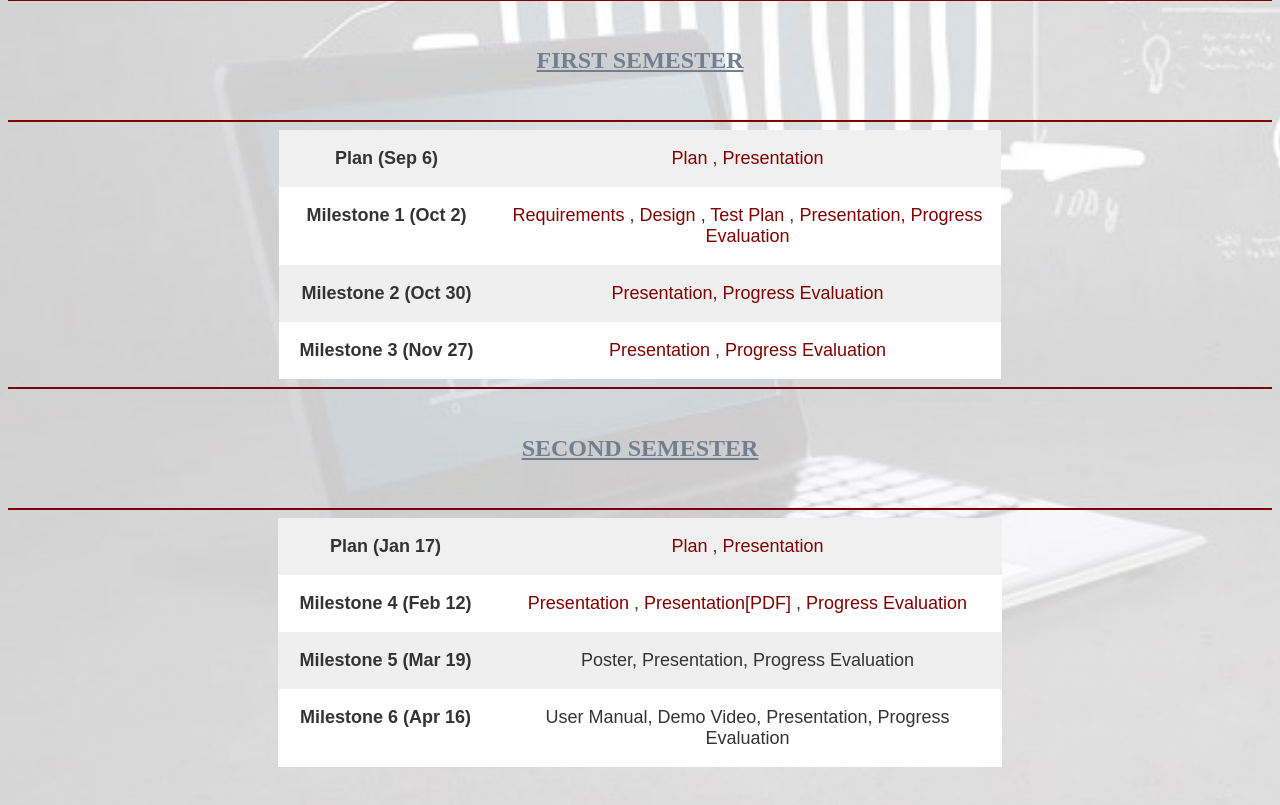
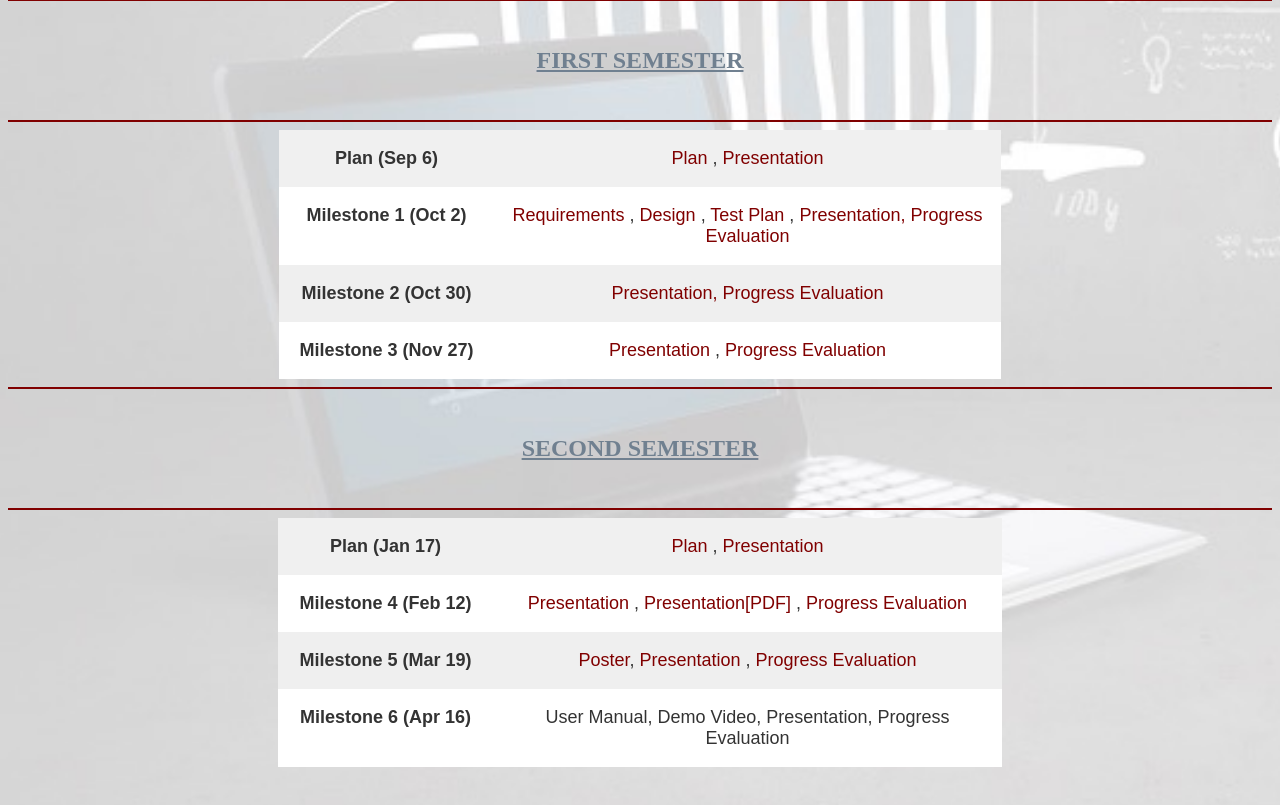
Before and after one commit to fobmsm/fobm.github.io, a plain HTML site: page index.html in a window 1280 px wide. Shown: the part 421-1226 px from the top of the page. Drawn offline with Linux system fonts and the light colour scheme.

Commit message:
Update index.html

```diff
--- a/index.html
+++ b/index.html
@@ -168,7 +168,7 @@ address {
   </tr>
   <tr>
     <td class="tg-7fle">Milestone 5 (Mar 19)</td>
-    <td class="tg-uqo3">Poster, Presentation, Progress Evaluation</td>
+    <td class="tg-uqo3"><a href="Showcase2018Poster_CS_CrystalAdvancedAnalytics.pptx" target="_blank">Poster</a>, <a href="Milestone5.pptx" target="_blank">Presentation </a>, <a href="Progress Evaluation5.pdf" target="_blank"> Progress Evaluation </a></td>
   </tr>
   <tr>
     <td class="tg-amwm">Milestone 6 (Apr 16)</td>
```
